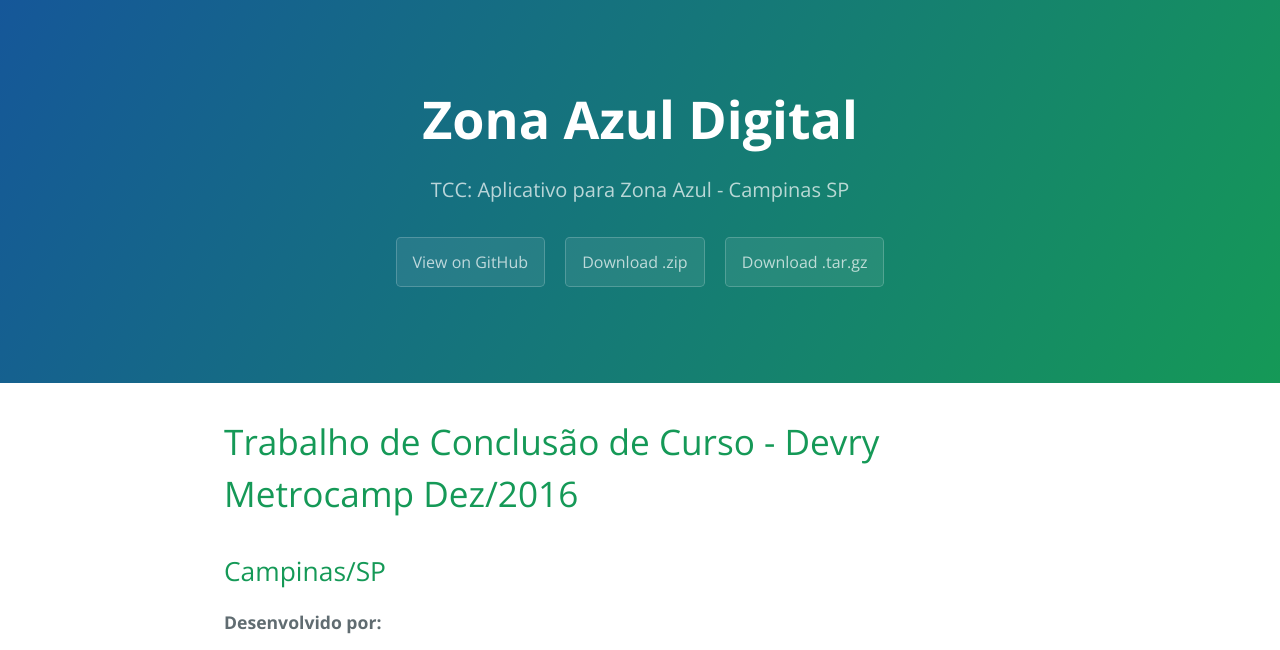
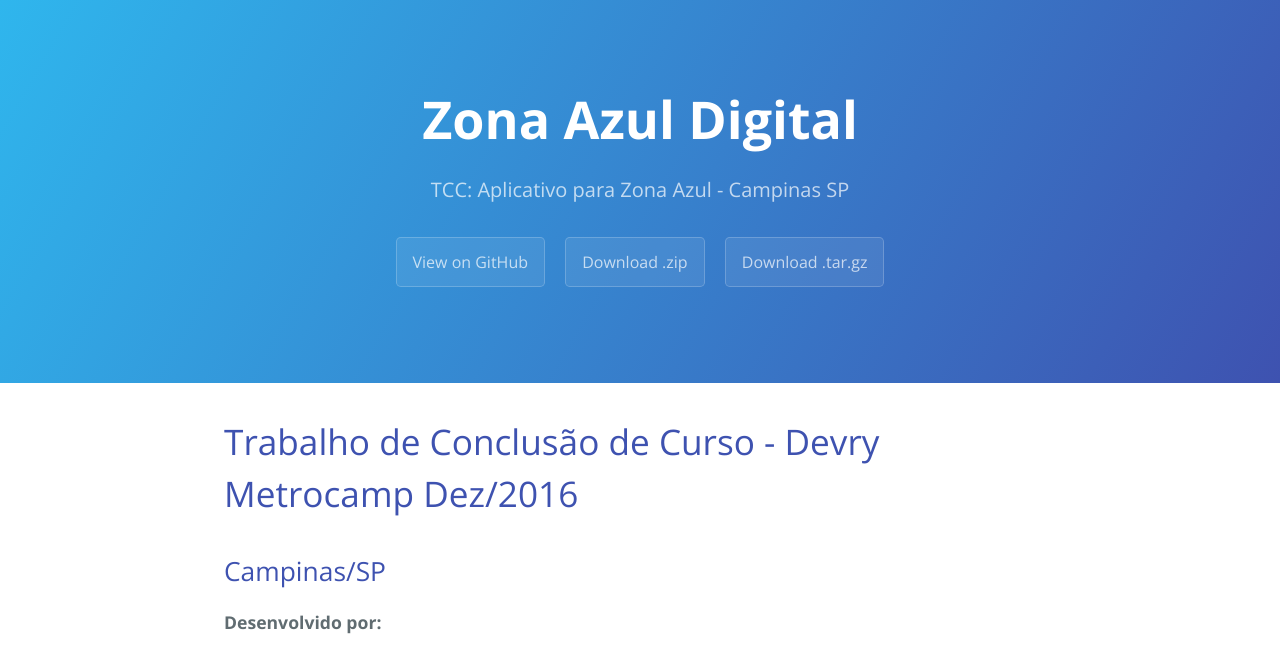
Before and after one commit to ltsuda/azul-digital, a plain HTML site: page index.html in a window 1280 px wide. Shown: the top 650 px of the page. Drawn offline with nearby package versions, Linux system fonts and the light colour scheme; grey boxes are pictures that could not be loaded.

Commit message:
Update stylesheet.css

```diff
--- a/stylesheets/stylesheet.css
+++ b/stylesheets/stylesheet.css
@@ -56,8 +56,8 @@ a {
 .page-header {
   color: #fff;
   text-align: center;
-  background-color: #159957;
-  background-image: linear-gradient(120deg, #155799, #159957); }
+  background-color: #3e52b0;
+  background-image: linear-gradient(120deg, #2fb6ed, #3e52b0); }
 
 @media screen and (min-width: 64em) {
   .page-header {
@@ -112,7 +112,7 @@ a {
   margin-top: 2rem;
   margin-bottom: 1rem;
   font-weight: normal;
-  color: #159957; }
+  color: #3e52b0; }
 .main-content p {
   margin-bottom: 1em; }
 .main-content code {
```
